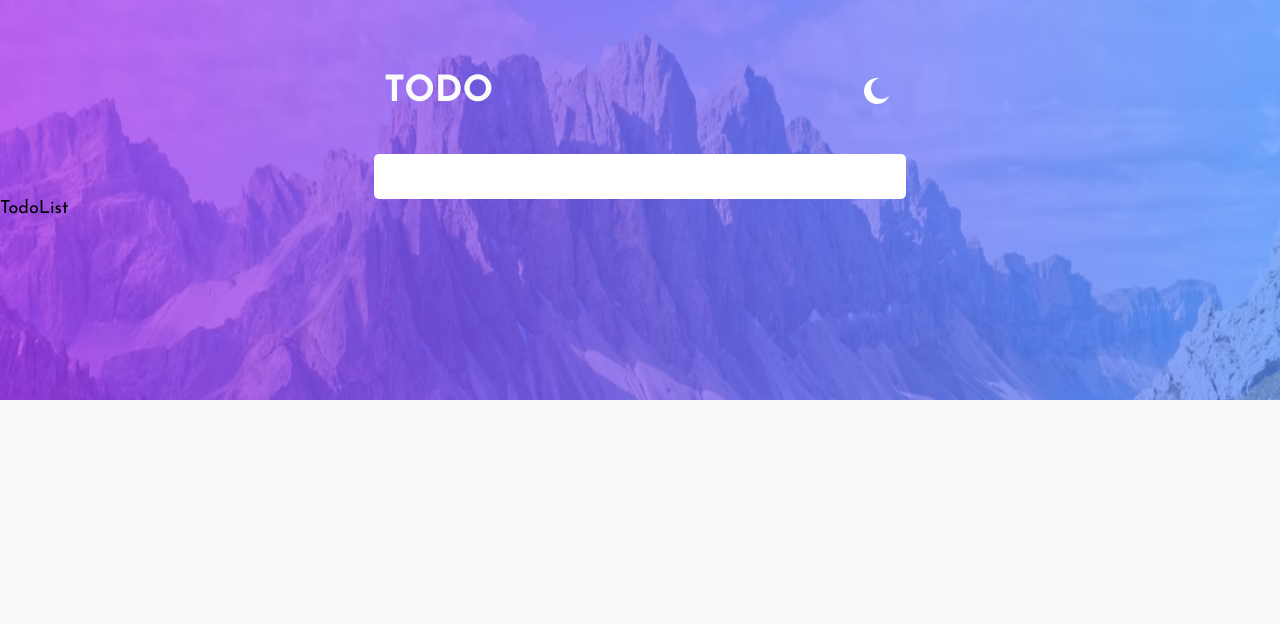
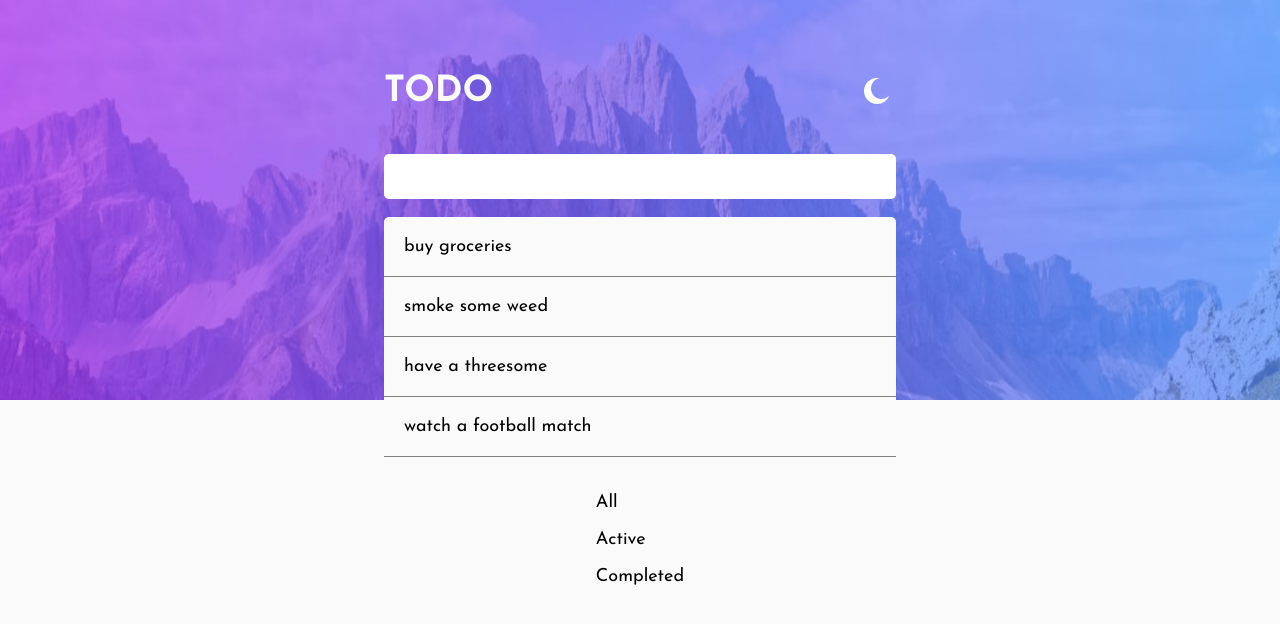
Before and after one commit to Samuel-jacobs/todo-app-project, a React (Create React App) app: page / in a window 1280 px wide. Shown: the top 624 px of the page. Built offline with nearby package versions, Linux system fonts and the light colour scheme.

Commit message:
fixed the todolist ui

```diff
--- a/src/App.css
+++ b/src/App.css
@@ -44,7 +44,7 @@ body {
 
 .header-wrapper {
   padding-top: 50px;
-  width: 40%;
+  width: 40vw;
   display: flex;
   justify-content: space-between;
   align-items: center;
--- /dev/null
+++ b/src/Component.css
@@ -0,0 +1,69 @@
+:root {
+    /* primary colors */
+    --Bright-Blue: hsl(220, 98%, 61%);
+    --CheckBackground: linear-gradient hsl(192, 100%, 67%) to hsl(280, 87%, 65%);
+
+    /* light theme */
+    --Very-Light-Gray: hsl(0, 0%, 98%);
+    --Very-Light-Grayish-Blue: hsl(236, 33%, 92%);
+    --Light-Grayish-Blue: hsl(233, 11%, 84%);
+    --Dark-grayish-Blue: hsl(236, 9%, 61%);
+    --Very-Dark-Grayish-Blue: hsl(235, 19%, 35%);
+
+    /* Dark theme */
+    --Very-Dark-Blue: hsl(235, 21%, 11%);
+    --Very-Dark-Desaturated-Blue: hsl(235, 24%, 19%);
+    --Light-Grayish-Blue: hsl(234, 39%, 85%);
+    --Light-Grayish-Blue-hover: hsl(236, 33%, 92%);
+    --Dark-Grayish-Blue: hsl(234, 11%, 52%);
+    --Very-Dark-Grayish-Blue: hsl(233, 14%, 35%);
+    --Very-Dark-Grayish-Blue: hsl(237, 14%, 26%);
+  }
+
+.form-wrapper {
+    display: flex;
+    justify-content: center;
+    align-items: center;
+    margin: 0 auto;
+    padding-top: 20px;
+    width: 40vw;
+}
+.todo-input {
+    width: 100%;
+    padding: 15px 10px;
+    border-radius: 5px;
+    border: none;
+}
+
+.todo-list-wrapper {
+    display: flex;
+    justify-content: center;
+    align-items: center;
+    flex-direction: column;
+    margin: 0 auto;
+    width: 40vw;
+
+}
+.todo-list {
+    background-color: hsl(0, 0%, 98%);
+    list-style-type: none;
+    width: 100%;
+    padding-left: 0;
+    border-radius: 5px;
+    background-color: hsl(0, 0%, 98%);
+}
+
+.todo-list li {
+
+
+    padding: 20px;
+    border-bottom: 1px solid grey;
+}
+/* .todo-list li:first-child {
+    border-top-left-radius: 5px;
+    border-top-right-radius: 5px;
+}
+.todo-list li:last-child {
+    border-bottom-left-radius: 5px;
+    border-bottom-right-radius: 5px;
+} */
--- a/src/Form.css
+++ /dev/null
@@ -1,13 +0,0 @@
-.form-wrapper {
-    display: flex;
-    justify-content: center;
-    align-items: center;
-    margin: 0 auto;
-    padding-top: 20px;
-}
-.form-wrapper input {
-    width: 40%;
-    padding: 15px 10px;
-    border-radius: 5px;
-    border: none;
-}
--- a/src/components/TodoInput.jsx
+++ b/src/components/TodoInput.jsx
@@ -1,11 +1,11 @@
 import React from 'react';
-import '../Form.css';
+import '../Component.css';
 import Form from 'react-bootstrap/Form'
 
-function TodoInput() {
+function TodoInput({isDarkMode}) {
   return (
     <Form className="form-wrapper">
-      <Form.Control type="text" className="todo-input" required />
+      <Form.Control type="text" className={`todo-input ${isDarkMode ? `dark-input` : `light-input` }`} required />
     </Form>
   )
 }
--- a/src/components/TodoList.jsx
+++ b/src/components/TodoList.jsx
@@ -1,8 +1,21 @@
-import React from 'react'
+import React from 'react';
+import '../Component.css'
 
 function TodoList() {
   return (
-    <div>TodoList</div>
+    <div className='todo-list-wrapper'>
+      <ul className='todo-list'>
+        <li>buy groceries</li>
+        <li>smoke some weed</li>
+        <li>have a threesome</li>
+        <li>watch a football match</li>
+      </ul>
+      <div>
+        <p>All</p>
+        <p>Active</p>
+        <p>Completed</p>
+      </div>
+    </div>
   )
 }
 
--- a/src/pages/Home.jsx
+++ b/src/pages/Home.jsx
@@ -13,7 +13,7 @@ function Home() {
     <div className={`background ${isDarkMode ? `background-dark` :  `background-light`} `}>
         <Header toggle ={darkToggle} isDarkMode = {isDarkMode} icon = {icon}/>
         <TodoInput toggle = {darkToggle} isDarkMode = {isDarkMode} />
-        <TodoList />
+        <TodoList isDarkMode = {isDarkMode}/>
     </div>
   )
 }
```
